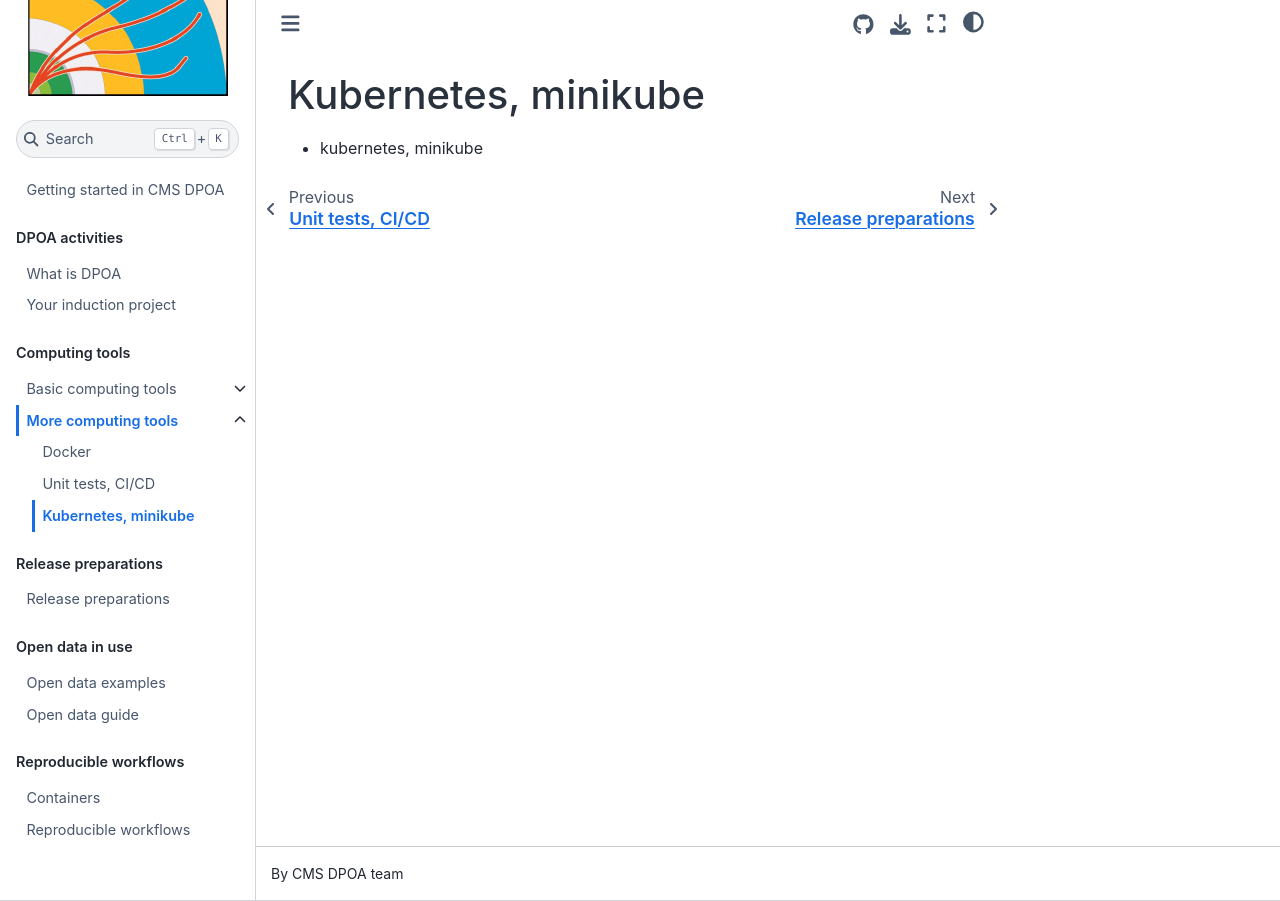
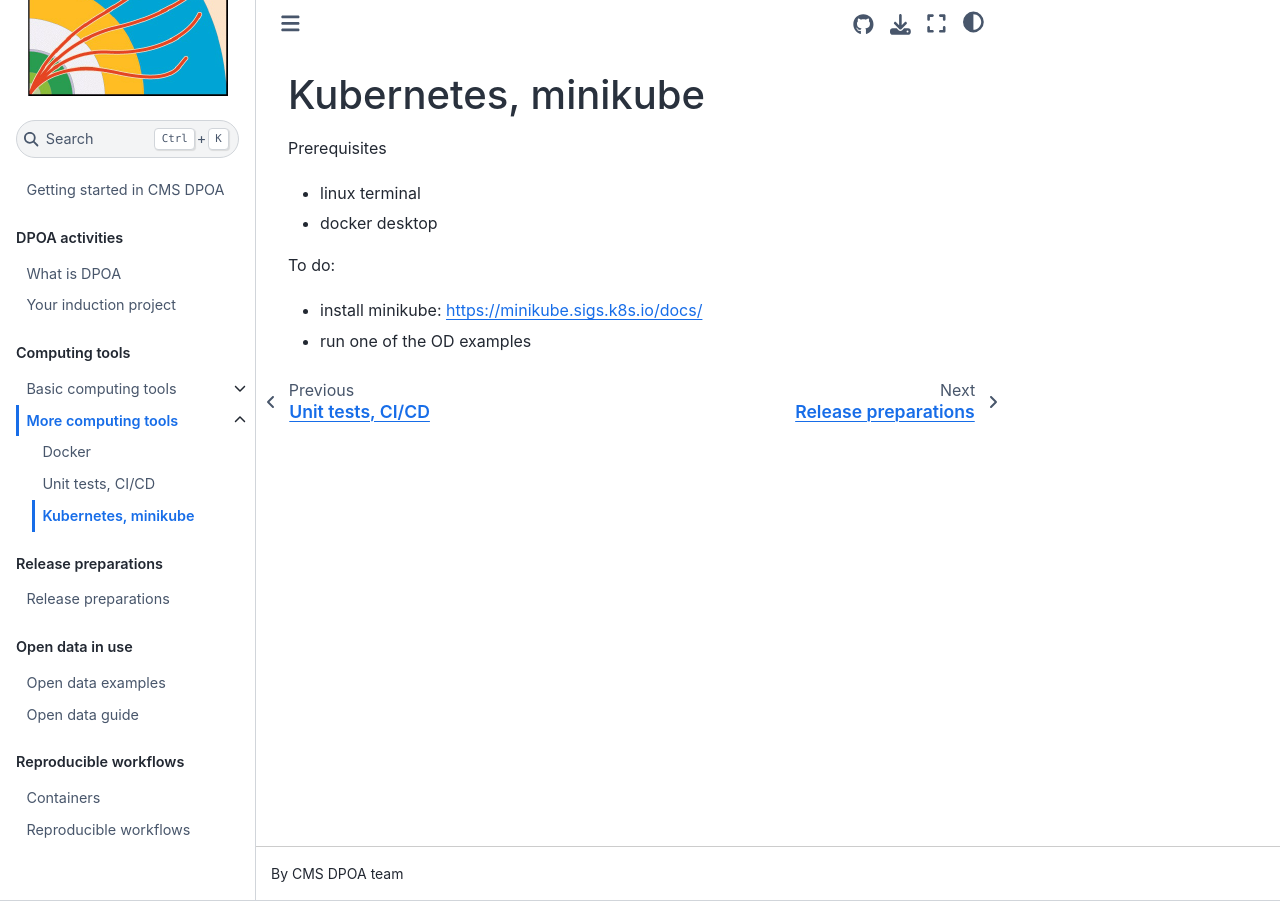
Before and after one commit to cms-dpoa/cms-dpoa-getting-started, a Jupyter Book: the page built from computing/more/kubernetes.md, in a window 1280 px wide. Built offline with Jupyter Book 1.0.4 settings and Sphinx 7.4.7 and the Sphinx Book theme 1.1.4, drawn with Linux system fonts in a browser that asks for light colours.

Commit message:
Update kubernetes.md

```diff
--- a/computing/more/kubernetes.md
+++ b/computing/more/kubernetes.md
@@ -1,3 +1,9 @@
 # Kubernetes, minikube
 
-- kubernetes, minikube
+Prerequisites
+- linux terminal
+- docker desktop
+
+To do:
+- install minikube: [https://minikube.sigs.k8s.io/docs/](https://minikube.sigs.k8s.io/docs/)
+- run one of the OD examples
```
